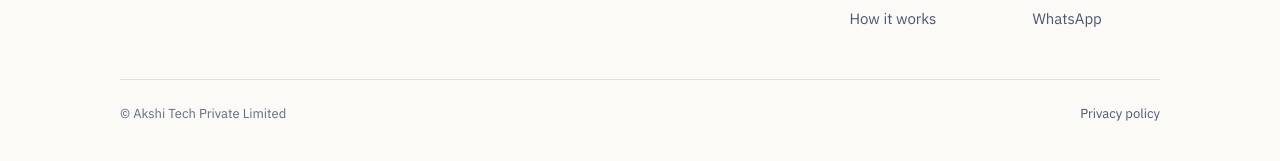
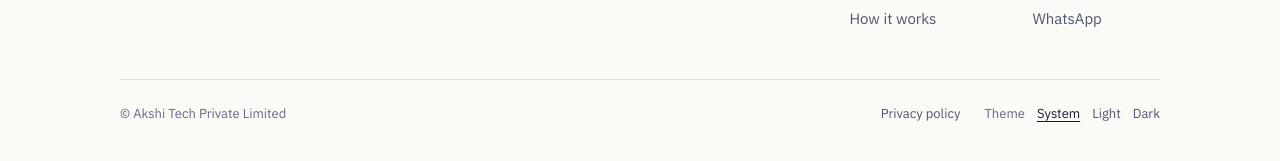
Before and after one commit to akshitech/akshitech.github.io, a Jekyll site: the page built from index.html, in a window 1280 px wide and 1400 px high, scrolled down 1866 px. Shown: the part 1235-1396 px from the top of the window. Built offline with Jekyll 4.4.1, drawn with Linux system fonts in a browser that asks for light colours.

Commit message:
Theme switch in the footer: System, Light or Dark, kept in the browser and applied before the page paints

```diff
--- a/_includes/footer.html
+++ b/_includes/footer.html
@@ -29,6 +29,12 @@
 {%- if privacy_page or terms_page %}
         <span class="foot-legal-links">{% if privacy_page %}<a href="{{ '/privacy/' | relative_url }}">Privacy policy</a>{% endif %}{% if terms_page %}<a href="{{ '/terms/' | relative_url }}">Terms of use</a>{% endif %}</span>
 {%- endif %}
+        <div class="theme-switch" role="group" aria-label="Colour theme" hidden>
+          <span aria-hidden="true">Theme</span>
+          <button type="button" data-theme-choice="system" aria-pressed="true">System</button>
+          <button type="button" data-theme-choice="light" aria-pressed="false">Light</button>
+          <button type="button" data-theme-choice="dark" aria-pressed="false">Dark</button>
+        </div>
 {%- if site.data.contact.cin and site.data.contact.cin != "" %}
         <span>CIN {{ site.data.contact.cin }}</span>
 {%- endif %}
--- a/_includes/head.html
+++ b/_includes/head.html
@@ -29,5 +29,5 @@
   <link rel="preload" href="{{ '/assets/fonts/ibm-plex-mono-500-latin.woff2' | relative_url }}" as="font" type="font/woff2" crossorigin>
   <link rel="preload" href="{{ '/assets/fonts/ibm-plex-mono-400-latin.woff2' | relative_url }}" as="font" type="font/woff2" crossorigin>
   <link rel="stylesheet" href="{{ '/assets/css/main.css' | relative_url }}">
-  <script>document.documentElement.classList.add("js")</script>
+  <script>document.documentElement.classList.add("js");try{var t=localStorage.getItem("theme");if(t==="light"||t==="dark")document.documentElement.setAttribute("data-theme",t)}catch(e){}</script>
   <script src="{{ '/assets/js/site.js' | relative_url }}" defer></script>
--- a/_sass/_footer.scss
+++ b/_sass/_footer.scss
@@ -12,6 +12,13 @@
 .foot-legal-links { display: flex; gap: 1.5rem; margin-left: auto; }
 .foot-legal-links a { color: var(--muted); }
 .foot-legal-links a:hover { color: var(--primary); }
+/* Theme choice: shown only with JavaScript, which is what applies it */
+.theme-switch { display: flex; gap: 0.75rem; align-items: baseline; }
+.theme-switch[hidden] { display: none; }
+.theme-switch button { font: inherit; color: var(--muted); background: none; border: 0; padding: 0; cursor: pointer; }
+.theme-switch button:hover { color: var(--primary); }
+.theme-switch button[aria-pressed="true"] { color: var(--text); text-decoration: underline; text-decoration-thickness: 1px; text-underline-offset: 0.2em; }
+.theme-switch button:focus-visible { outline: 2px solid var(--focus); outline-offset: 2px; }
 /* Phones: the two legal links on one line, the copyright line closing the footer below them */
 @media (max-width: 52rem) {
   .foot-legal { flex-direction: column-reverse; align-items: flex-start; gap: 0.75rem; }
--- a/_sass/_tokens.scss
+++ b/_sass/_tokens.scss
@@ -22,10 +22,12 @@
   --sans: "IBM Plex Sans", -apple-system, BlinkMacSystemFont, "Segoe UI", Roboto, Arial, sans-serif;
   --mono: "IBM Plex Mono", ui-monospace, "SF Mono", Menlo, Consolas, monospace;
   --wrap: 68rem;
+  color-scheme: light dark;
 }
 
-@media (prefers-color-scheme: dark) {
-  :root {
+/* Dark theme: when the system asks for it and the visitor has not chosen light,
+   or when the visitor chose dark in the footer. */
+@mixin dark-tokens {
   --bg: #0B1020;
   --bg-subtle: #141C31;
   --surface: #141C31;
@@ -44,8 +46,14 @@
   --accent: #F27A52;
   --grid-line: rgba(154, 168, 240, 0.07);
   --shadow-sheet: 0 8px 24px rgba(0, 0, 0, 0.5);
+  color-scheme: dark;
 }
+
+@media (prefers-color-scheme: dark) {
+  :root:not([data-theme="light"]) { @include dark-tokens; }
 }
+:root[data-theme="dark"] { @include dark-tokens; }
+:root[data-theme="light"] { color-scheme: light; }
 
 *, *::before, *::after { box-sizing: border-box; }
 
--- a/assets/js/site.js
+++ b/assets/js/site.js
@@ -27,3 +27,25 @@
   apply();
   narrow.addEventListener("change", apply);
 })();
+
+// Theme: System follows the device; Light or Dark is saved in this browser and applied by the head script on every page.
+(function () {
+  var group = document.querySelector(".theme-switch");
+  if (!group) return;
+  var root = document.documentElement;
+  var buttons = group.querySelectorAll("button");
+  function show(choice) {
+    buttons.forEach(function (b) { b.setAttribute("aria-pressed", b.getAttribute("data-theme-choice") === choice ? "true" : "false"); });
+  }
+  buttons.forEach(function (b) {
+    b.addEventListener("click", function () {
+      var choice = b.getAttribute("data-theme-choice");
+      if (choice === "system") root.removeAttribute("data-theme"); else root.setAttribute("data-theme", choice);
+      try { if (choice === "system") localStorage.removeItem("theme"); else localStorage.setItem("theme", choice); } catch (e) {}
+      show(choice);
+    });
+  });
+  var saved = root.getAttribute("data-theme");
+  show(saved === "light" || saved === "dark" ? saved : "system");
+  group.hidden = false;
+})();
--- a/privacy.html
+++ b/privacy.html
@@ -24,7 +24,7 @@ permalink: /privacy/
           <p>It covers this website, akshi.tech, and what you send us when you get in touch. Work we do for a firm under a signed agreement is governed by that agreement and its data processing agreement.</p>
 
           <h2>What this website collects</h2>
-          <p>This website uses no cookies, no analytics and no tracking, and it has no forms. Its fonts and scripts are served from akshi.tech itself, not from third parties.</p>
+          <p>This website uses no cookies, no analytics and no tracking, and it has no forms. If you choose Light or Dark in the footer, your browser remembers that choice on your device; it is never sent to us. Its fonts and scripts are served from akshi.tech itself, not from third parties.</p>
           <p>The site is hosted on GitHub Pages. GitHub logs the IP address of every visitor for security purposes, under <a href="https://docs.github.com/en/site-policy/privacy-policies/github-general-privacy-statement">GitHub's privacy statement</a>. We do not receive or use those logs.</p>
 
           <h2>When you contact us</h2>
```
Also changed, not shown: tests/browser_check.py (+35 -1 lines), README.md. Lines whose indentation alone changed are shown as unchanged.
